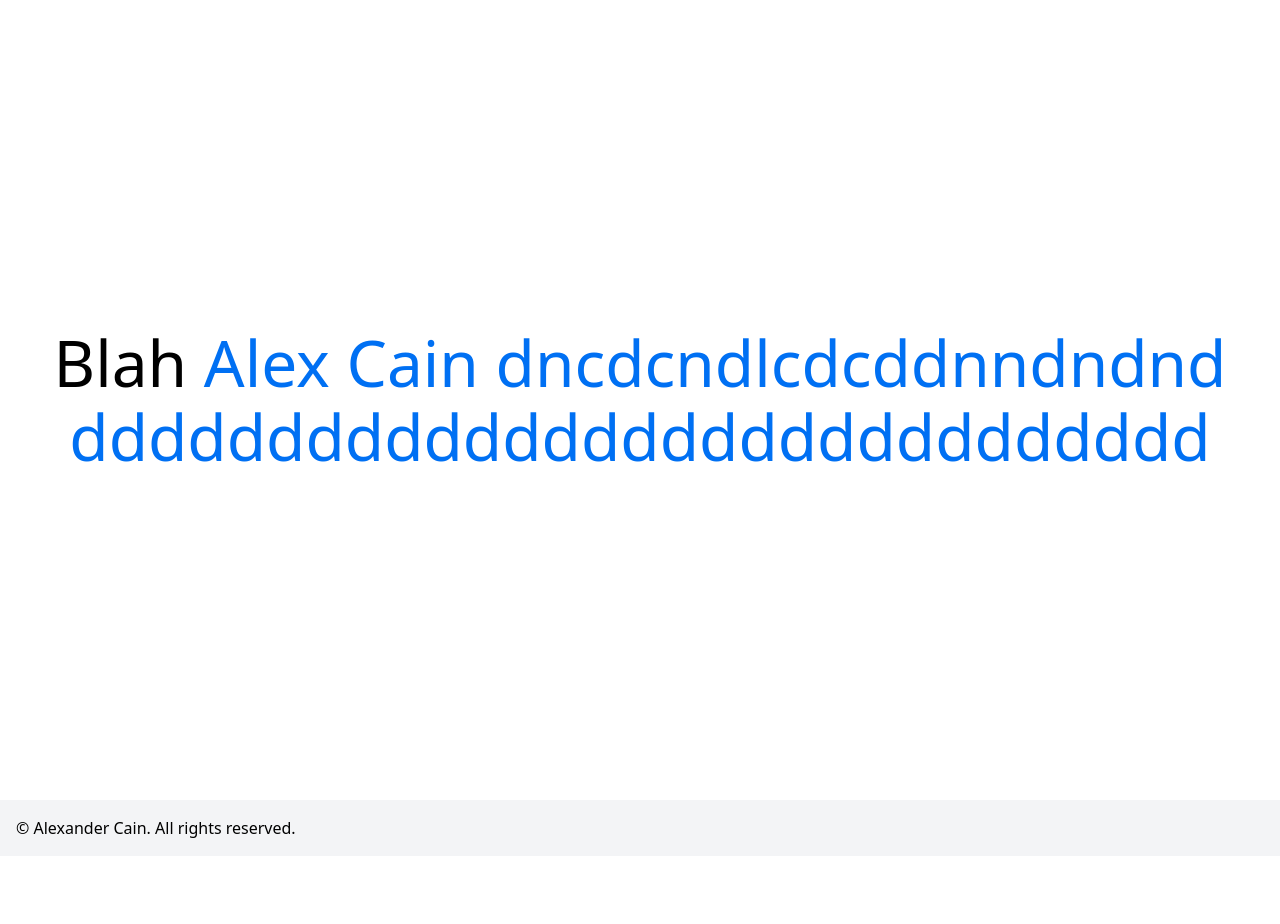
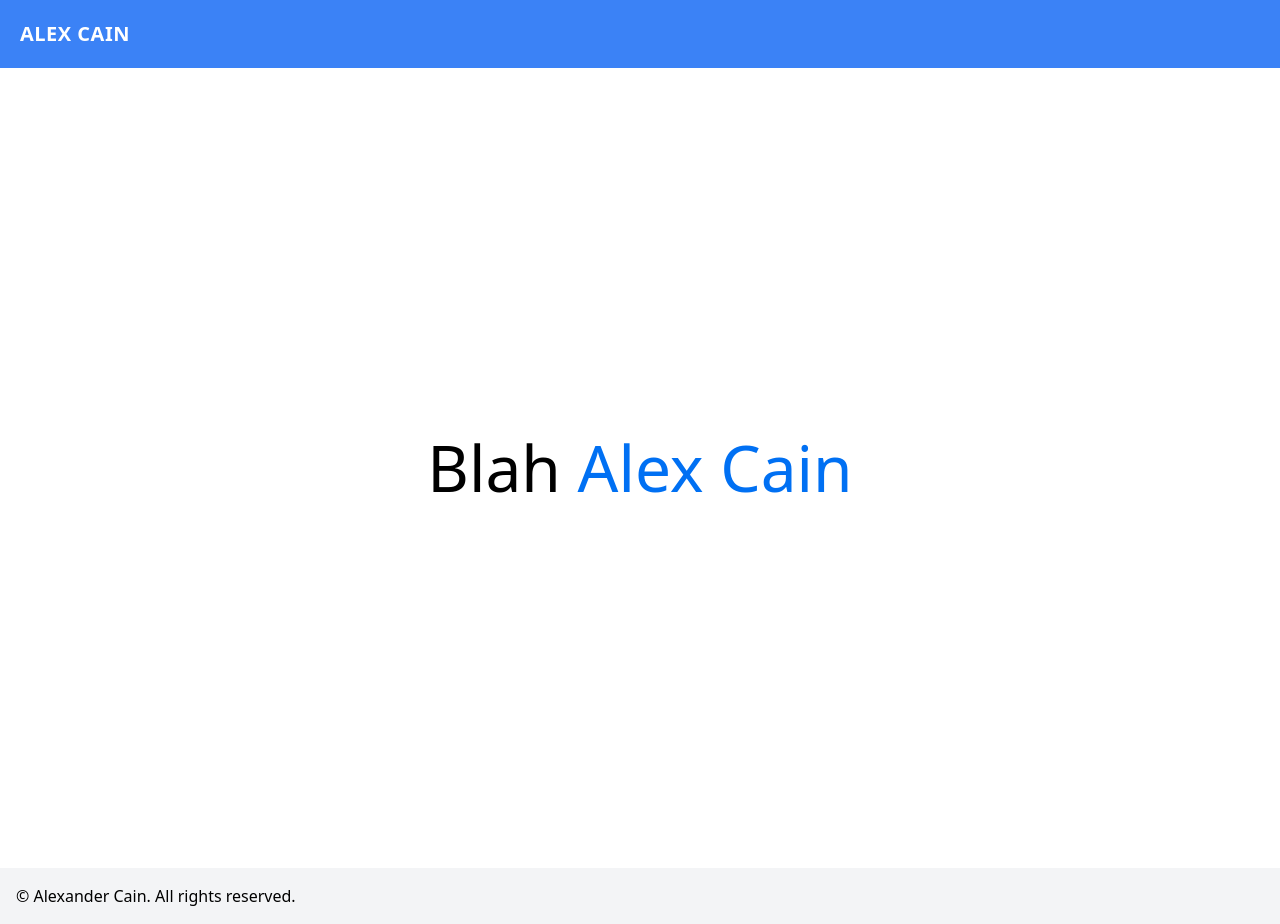
Before and after one commit to KaneyCain/cain-website, a Next.js app: page / in a window 1280 px wide. Before the commit the page ends 856 px from the top, so only its background shows below. Built offline with nearby package versions, Linux system fonts and the light colour scheme.

Commit message:
nav bar added

```diff
--- a/components/Layout/layout.tsx
+++ b/components/Layout/layout.tsx
@@ -1,10 +1,10 @@
-// import {Navbar} from '../UI/navbar'
+import {Navbar} from '../UI/navbar'
 import Footer from '../UI/footer'
 
 export default function Layout({ children}) {
   return (
     <>
-      {/* <Navbar /> */}
+      <Navbar />
         <main>{children}</main>
       <Footer />
     </>
--- a/components/UI/navbar.tsx
+++ b/components/UI/navbar.tsx
@@ -0,0 +1,19 @@
+import Link from 'next/link';
+
+export const Navbar = () => {
+  return (
+    <>
+      <nav className='flex flex-wrap items-center p-3 bg-blue-500 '>
+        <Link href='/'>
+          <a className='inline-flex items-center p-2 mr-4 '>
+            <span className='text-xl font-bold tracking-wide text-white uppercase'>
+              Alex Cain
+            </span>
+          </a>
+        </Link>
+      </nav>
+    </>
+  );
+};
+
+// https://dev.to/andrewespejo/how-to-design-a-simple-and-beautiful-navbar-using-nextjs-and-tailwindcss-26p1
--- a/components/heading.tsx
+++ b/components/heading.tsx
@@ -10,7 +10,7 @@ interface IPageHeadProps {
 export const PageHead = ({ title, description }: IPageHeadProps) => {
   return (
     <Head>
-      <title>{"A Cain"}</title>
+      <title>{"Cain"}</title>
       <meta
         name="description"
         content={
--- a/package.json
+++ b/package.json
@@ -9,9 +9,12 @@
     "lint": "next lint"
   },
   "dependencies": {
+    "autoprefixer": "^10.3.1",
     "next": "11.0.1",
+    "postcss": "^8.3.5",
     "react": "17.0.2",
-    "react-dom": "17.0.2"
+    "react-dom": "17.0.2",
+    "tailwindcss": "^2.2.4"
   },
   "devDependencies": {
     "@types/react": "17.0.14",
--- a/pages/index.tsx
+++ b/pages/index.tsx
@@ -16,16 +16,10 @@ export default function Home() {
       <main className={styles.main}>
 
         <h1 className={styles.title}>
-          Blah  <a href="https://youtube.com">Alex Cain  dncdcndlcdcddnndndnd ddddddddddddddddddddddddddddd</a>
+          Blah  <a href="https://youtube.com">Alex Cain</a>
         </h1>
 
       </main>
-
-      {/* <footer className={styles.footer}>
-        <a>
-          Copyright © 2021 Alexander Christopher Cain
-        </a>
-      </footer> */}
     </div>
 
     </>
```
Also changed, not shown: 2 other files (tests, documents, lock files or other folders).
